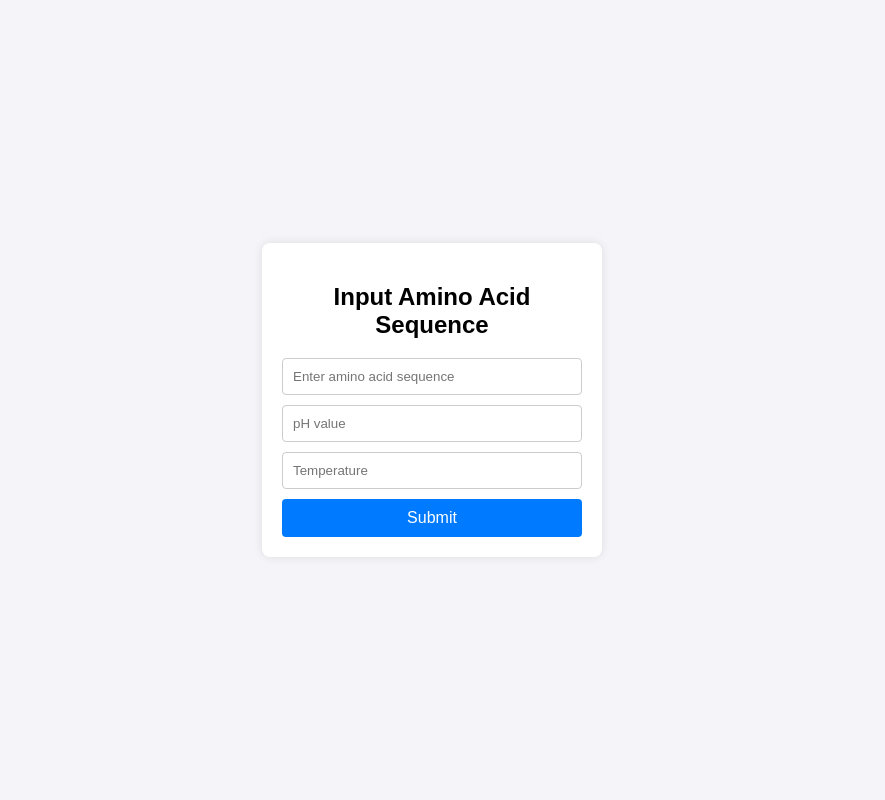
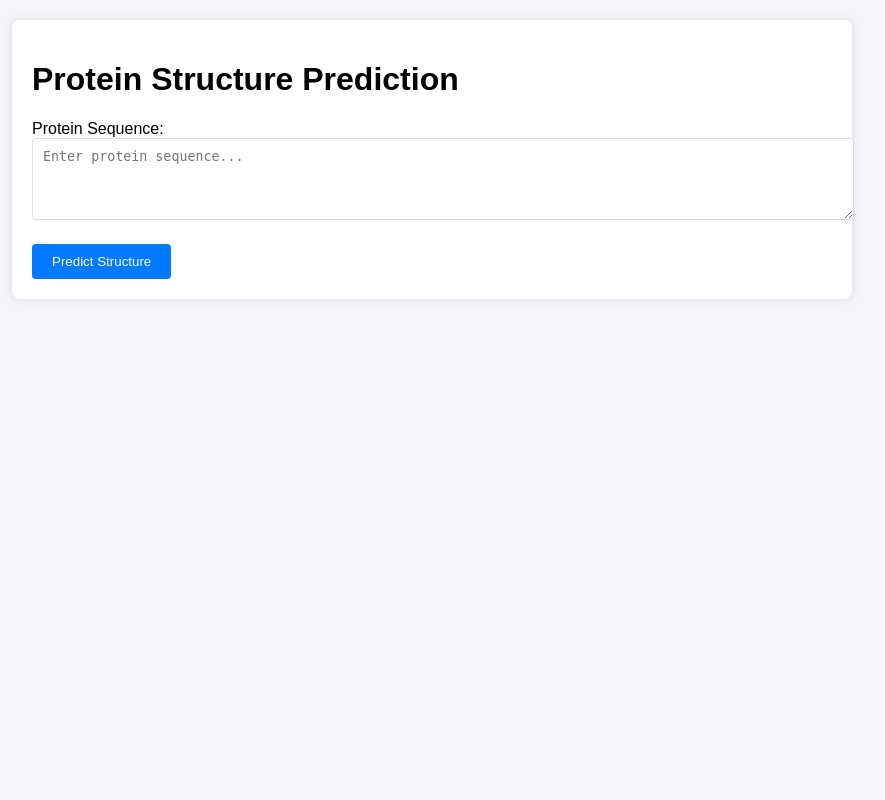
Before and after one commit to XxTxXTxX/CapstoneProject, a Django app: page /users/sequence_input/ in a window 1280 px wide. Shown: the whole page, without its empty margins (208-1093 px from the left). Run offline with Django 5.2, Linux system fonts and the light colour scheme; parts of the project's set-up code (start-up, migrations or seed data) failed here and were passed over.

Commit message:
modified

```diff
--- a/src/mysite/mysite/settings.py
+++ b/src/mysite/mysite/settings.py
@@ -11,9 +11,14 @@ https://docs.djangoproject.com/en/dev/ref/settings/
 """
 import os
 from pathlib import Path
+import sys
 
 # Build paths inside the project like this: BASE_DIR / 'subdir'.
 BASE_DIR = Path(__file__).resolve().parent.parent
+
+PROJECT_ROOT = os.path.abspath(os.path.join(os.path.dirname(__file__), '../../..'))
+if PROJECT_ROOT not in sys.path:
+    sys.path.append(PROJECT_ROOT)
 
 # Quick-start development settings - unsuitable for production
 # See https://docs.djangoproject.com/en/dev/howto/deployment/checklist/
--- a/src/mysite/users/forms.py
+++ b/src/mysite/users/forms.py
@@ -2,3 +2,13 @@ from django import forms
 
 class MolxUploadForm(forms.Form):
     file = forms.FileField(label="Upload MOLX File")
+
+class ProteinSequenceForm(forms.Form):
+    sequence = forms.CharField(
+        widget=forms.Textarea(attrs={
+            'placeholder': 'Enter protein sequence...',
+            'rows': 4,
+            'class': 'form-control'
+        }),
+        label="Protein Sequence"
+    )
--- a/src/mysite/users/templates/users/sequence_input.html
+++ b/src/mysite/users/templates/users/sequence_input.html
@@ -1,59 +1,71 @@
 <!DOCTYPE html>
 <html lang="en">
 <head>
-    <meta charset="UTF-8">
-    <meta name="viewport" content="width=device-width, initial-scale=1.0">
-    <title>Input Sequence</title>
+    <title>Protein Structure Prediction</title>
     <style>
         body {
             font-family: Arial, sans-serif;
+            margin: 0;
+            padding: 20px;
             background-color: #f4f4f9;
-            display: flex;
-            justify-content: center;
-            align-items: center;
-            height: 100vh;
-            margin: 0;
         }
         .container {
+            max-width: 800px;
+            margin: 0 auto;
             background-color: white;
             padding: 20px;
             border-radius: 8px;
-            box-shadow: 0 0 10px rgba(0, 0, 0, 0.1);
-            width: 300px;
-            text-align: center;
+            box-shadow: 0 0 10px rgba(0,0,0,0.1);
         }
-        input[type="text"] {
-            width: calc(100% - 22px);
-            padding: 10px;
-            margin-bottom: 10px;
-            border: 1px solid #ccc;
-            border-radius: 4px;
+        .form-group {
+            margin-bottom: 20px;
         }
-        button {
+        textarea {
             width: 100%;
             padding: 10px;
+            border: 1px solid #ddd;
+            border-radius: 4px;
+            resize: vertical;
+        }
+        .submit-btn {
             background-color: #007bff;
             color: white;
+            padding: 10px 20px;
             border: none;
             border-radius: 4px;
             cursor: pointer;
-            font-size: 16px;
         }
-        button:hover {
+        .submit-btn:hover {
             background-color: #0056b3;
+        }
+        #loading {
+            display: none;
+            text-align: center;
+            margin-top: 20px;
         }
     </style>
 </head>
 <body>
     <div class="container">
-        <h2>Input Amino Acid Sequence</h2>
-        <form method="post">
+        <h1>Protein Structure Prediction</h1>
+        <form method="POST" id="sequenceForm">
             {% csrf_token %}
-            <input type="text" name="sequence" placeholder="Enter amino acid sequence" required>
-            <input type="text" name="Ph" placeholder="pH value">
-            <input type="text" name="Temperature" placeholder="Temperature">
-            <button type="submit">Submit</button>
+            <div class="form-group">
+                {{ form.sequence.label_tag }}
+                {{ form.sequence }}
+            </div>
+            <button type="submit" class="submit-btn">Predict Structure</button>
         </form>
+        <div id="loading">
+            <p>Predicting structure... This may take a few minutes.</p>
+            <img src="/static/loading.gif" alt="Loading...">
+        </div>
     </div>
+
+    <script>
+        document.getElementById('sequenceForm').onsubmit = function() {
+            document.getElementById('loading').style.display = 'block';
+        }
+    </script>
 </body>
 </html>
--- a/src/mysite/users/urls.py
+++ b/src/mysite/users/urls.py
@@ -6,7 +6,8 @@ from . import views
 urlpatterns = [
     path('register/', views.register, name='register'),
     path('login/', views.user_login, name='login'),
-    path('sequence_input/', views.sequence_input, name='sequence_input'),
+    path('sequence_input/', views.predict_structure, name='sequence_input'),
     path('result/<str:sequence>', views.result, name='result'),
+    path('predict/', views.predict_structure, name='predict_structure'),
 ] + static(settings.STATIC_URL, document_root=settings.STATIC_ROOT) \
   + static(settings.MEDIA_URL, document_root=settings.MEDIA_ROOT)
--- a/src/mysite/users/views.py
+++ b/src/mysite/users/views.py
@@ -1,5 +1,10 @@
 import os
+import sys
+PROJECT_ROOT = os.path.abspath(os.path.join(os.path.dirname(__file__), '../../..'))
+if PROJECT_ROOT not in sys.path:
+    sys.path.append(PROJECT_ROOT)
 import time
+from pathlib import Path
 
 from django.conf import settings
 from django.core.files.storage import FileSystemStorage
@@ -10,6 +15,10 @@ from django.contrib import messages
 from django.urls import reverse
 
 from .models import User
+from .forms import ProteinSequenceForm
+import torch
+from model.inference import run_inference, save_pdb
+from model.model import ProteinStructureModel
 
 
 def register(request):  # register page
@@ -64,3 +73,31 @@ def result(request, sequence):
 def calculate_result(file_path):
 
     return os.path.basename(file_path)
+
+def predict_structure(request):
+    if request.method == 'POST':
+        form = ProteinSequenceForm(request.POST)
+        if form.is_valid():
+            sequence = form.cleaned_data['sequence']
+
+            try:
+                pred_coords, pred_mask = run_inference(sequence)
+
+                pdb_path = os.path.join(PROJECT_ROOT, "temp_structure.pdb")
+                save_pdb(pred_coords, pred_mask, sequence, pdb_path)
+
+                with open(pdb_path, 'r') as f:
+                    pdb_content = f.read()
+
+                return render(request, 'users/result.html', {
+                    'pdb_content': pdb_content
+                })
+            except Exception as e:
+                return render(request, 'users/sequence_input.html', {
+                    'form': form,
+                    'error': str(e)
+                })
+    else:
+        form = ProteinSequenceForm()
+
+    return render(request, 'users/sequence_input.html', {'form': form})
```
Also changed, not shown: model/dataset_inference.py (+9 -4 lines), model/inference.py (+25 -30 lines), src/main.py (deleted, +0 -87 lines), src/mysite/users/templates/users/result.html (renamed from src/mysite/users/templates/result.html, +12 -2 lines), test.py (+4 -4 lines), alignment.png (added).
